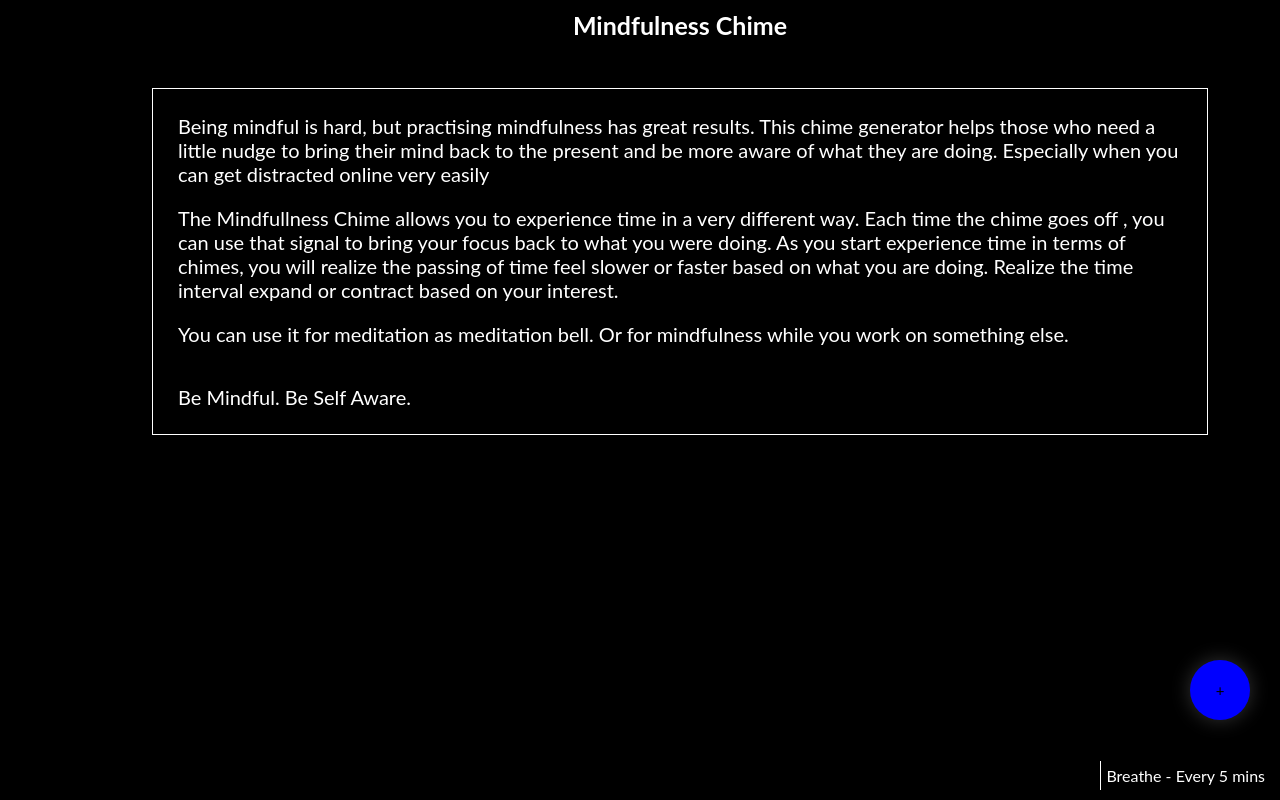
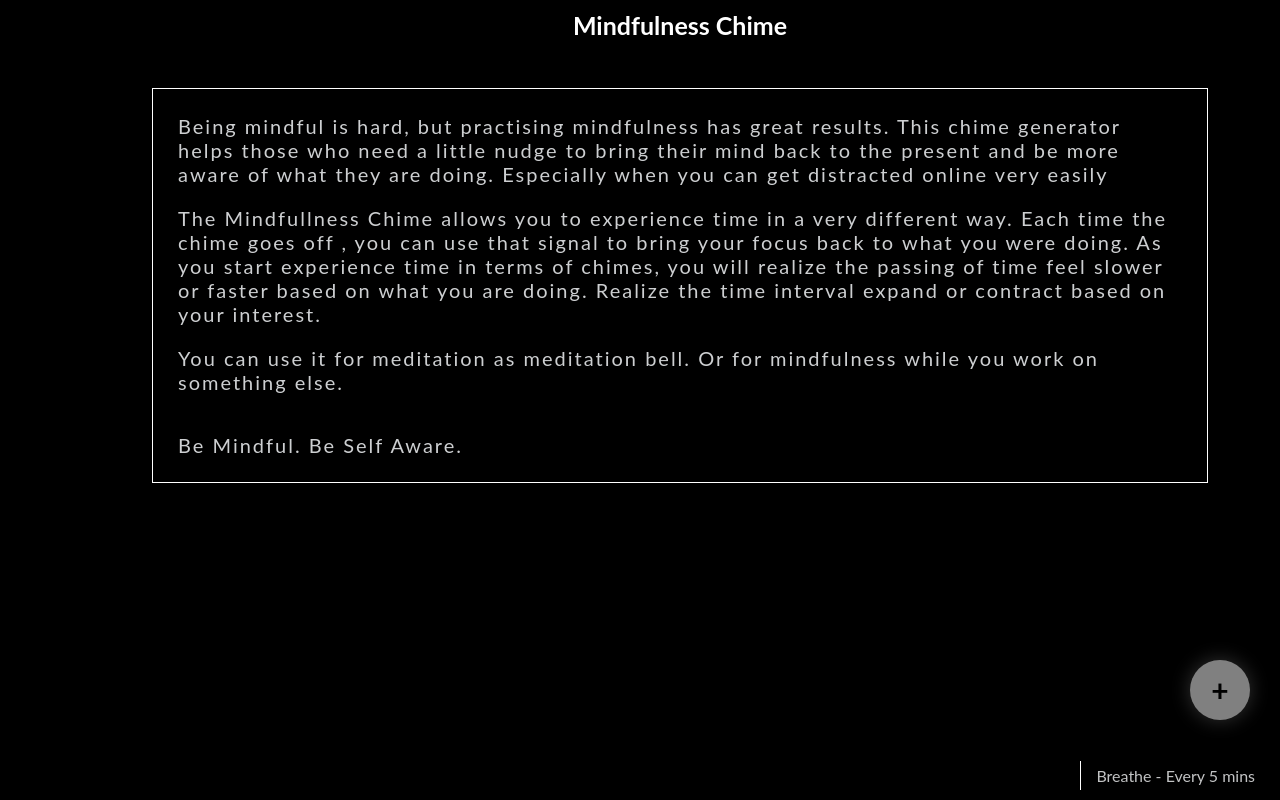
Before and after one commit to hrishikesh-p/focus, a plain HTML site: page index.html in a window 1280 px wide. Shown: the top 800 px of the page. Drawn offline with Linux system fonts and the light colour scheme.

Commit message:
Color changes

```diff
--- a/index.html
+++ b/index.html
@@ -33,7 +33,7 @@
   </div>
   <div class="menu">
     <div class="icon-main icon-holder">
-      <div class="icon">
+      <div class="icon icon-add">
         +
       </div>
     </div>
--- a/styles/app.css
+++ b/styles/app.css
@@ -122,7 +122,12 @@ body {
 .icon-main {
   height: 60px;
   width: 60px;
-  background: blue;
+  background: grey;
+}
+
+.icon-add {
+  font-size : 30px;
+  font-weight: bold;
 }
 
 .menu-section {
@@ -189,9 +194,9 @@ body {
 
 .chime-desc {
   display: flex;
-  color: white;
+  color: #c2c3c4;
   border-left : 1px solid white;
-  padding: 5px
+  padding: 5px 15px 5px 15px;
 }
 
 .toggle-form {
@@ -242,8 +247,10 @@ h2, h1 {
 }
 
 .description p {
-  color : white;
+  color : #cdcfd1;
   font-size : 20px;
+  font-weight : italic;
+  letter-spacing : 0.1em;
   padding: 10px;
 }
 
```
